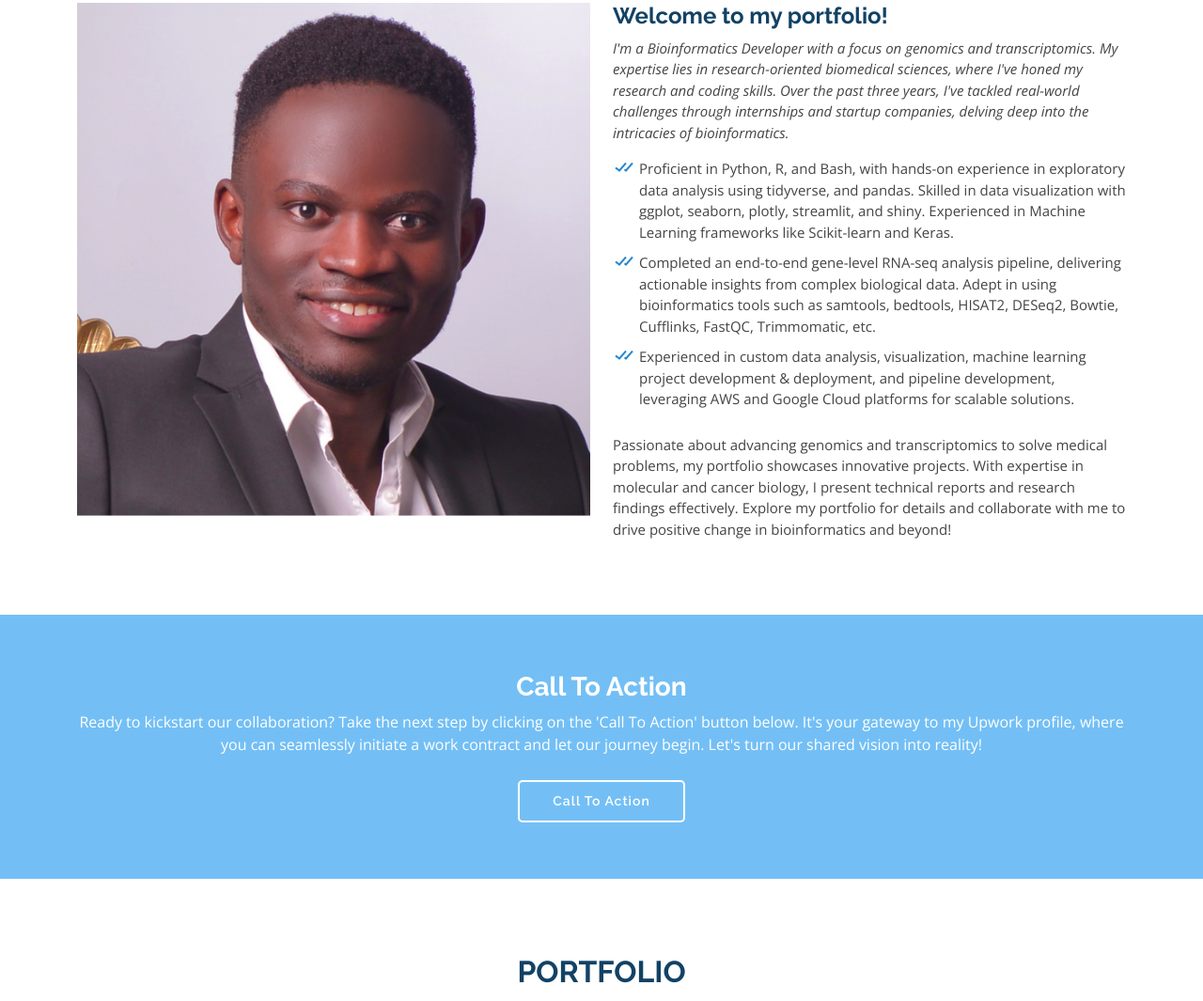
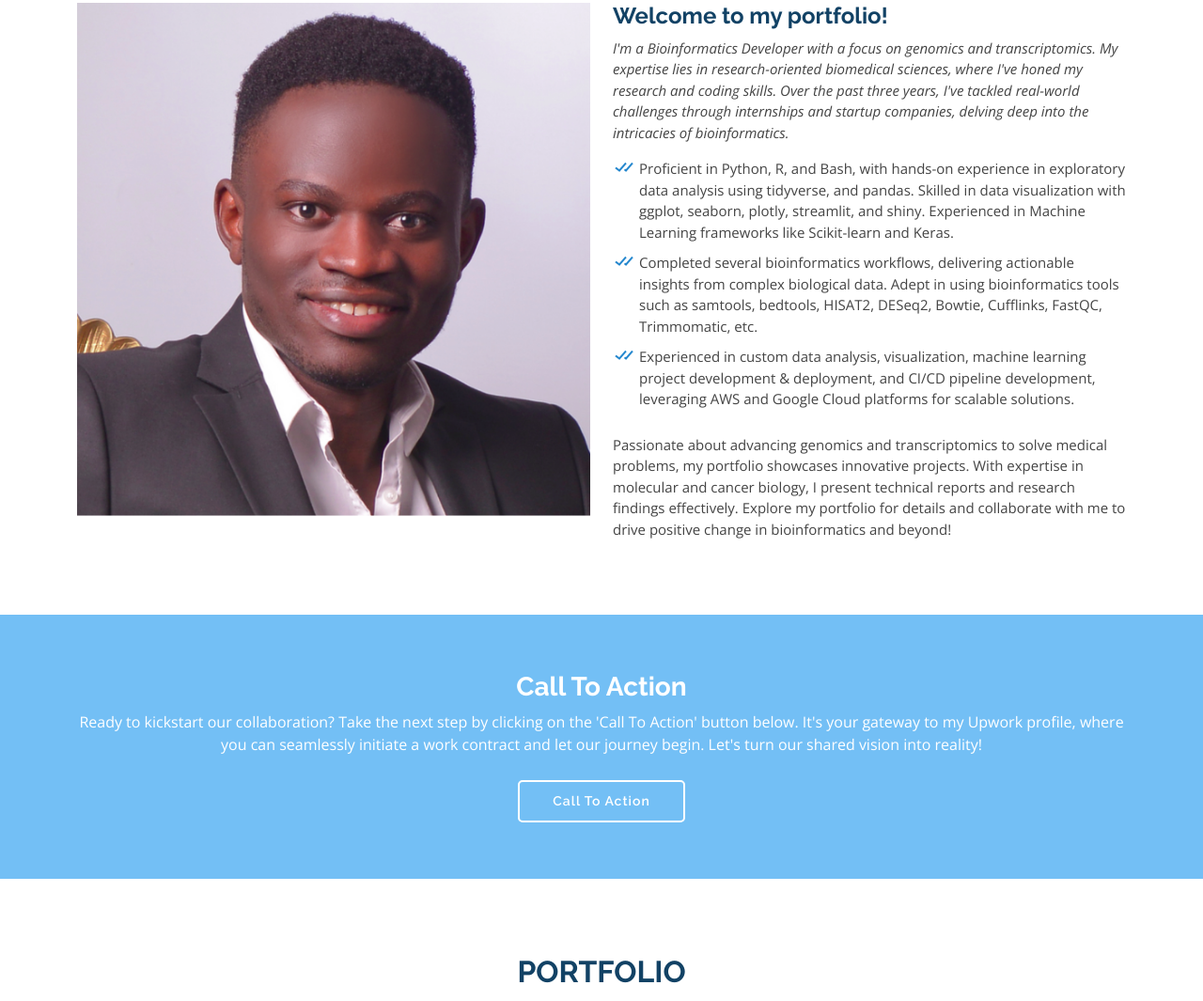
Before and after one commit to CyrilleMesue/Portfolio, a plain HTML site: page index.html in a window 1280 px wide. Shown: the part 1860-2925 px from the top of the page at 94% size. Drawn offline with nearby package versions, Linux system fonts and the light colour scheme.

```diff
--- a/index.html
+++ b/index.html
@@ -189,8 +189,8 @@
             </p>
             <ul>
               <li><i class="bx bx-check-double"></i> Proficient in Python, R, and Bash, with hands-on experience in exploratory data analysis using tidyverse, and pandas. Skilled in data visualization with ggplot, seaborn, plotly, streamlit, and shiny. Experienced in Machine Learning frameworks like Scikit-learn and Keras.</li>
-              <li><i class="bx bx-check-double"></i> Completed an end-to-end gene-level RNA-seq analysis pipeline, delivering actionable insights from complex biological data. Adept in using bioinformatics tools such as samtools, bedtools, HISAT2, DESeq2, Bowtie, Cufflinks, FastQC, Trimmomatic, etc.</li>
-              <li><i class="bx bx-check-double"></i> Experienced in custom data analysis, visualization, machine learning project development & deployment, and pipeline development, leveraging AWS and Google Cloud platforms for scalable solutions.</li>
+              <li><i class="bx bx-check-double"></i> Completed several bioinformatics workflows, delivering actionable insights from complex biological data. Adept in using bioinformatics tools such as samtools, bedtools, HISAT2, DESeq2, Bowtie, Cufflinks, FastQC, Trimmomatic, etc.</li>
+              <li><i class="bx bx-check-double"></i> Experienced in custom data analysis, visualization, machine learning project development & deployment, and CI/CD pipeline development, leveraging AWS and Google Cloud platforms for scalable solutions.</li>
             </ul>
             <p>
               Passionate about advancing genomics and transcriptomics to solve medical problems, my portfolio showcases innovative projects. With expertise in molecular and cancer biology, I present technical reports and research findings effectively. Explore my portfolio for details and collaborate with me to drive positive change in bioinformatics and beyond!
```
